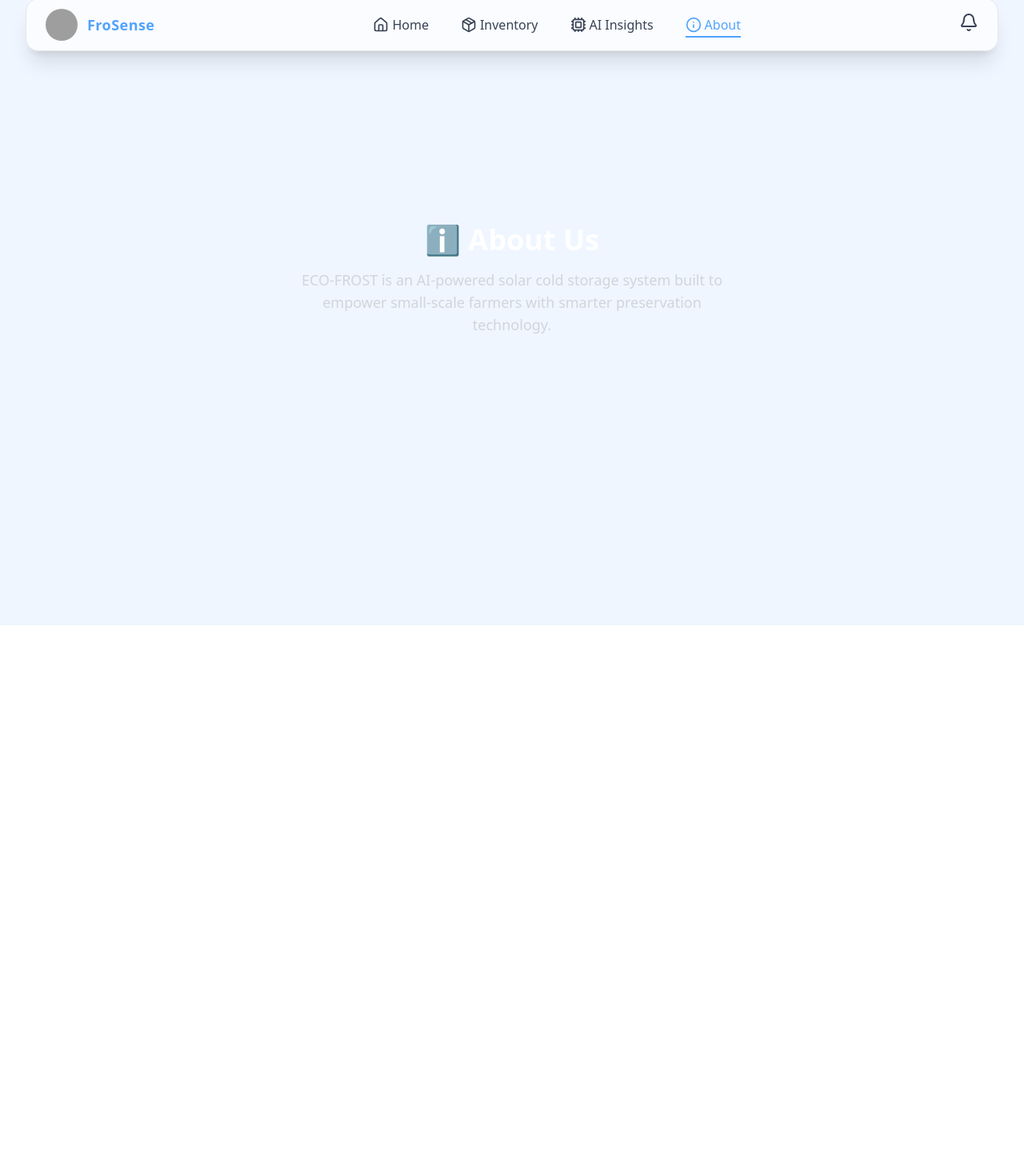
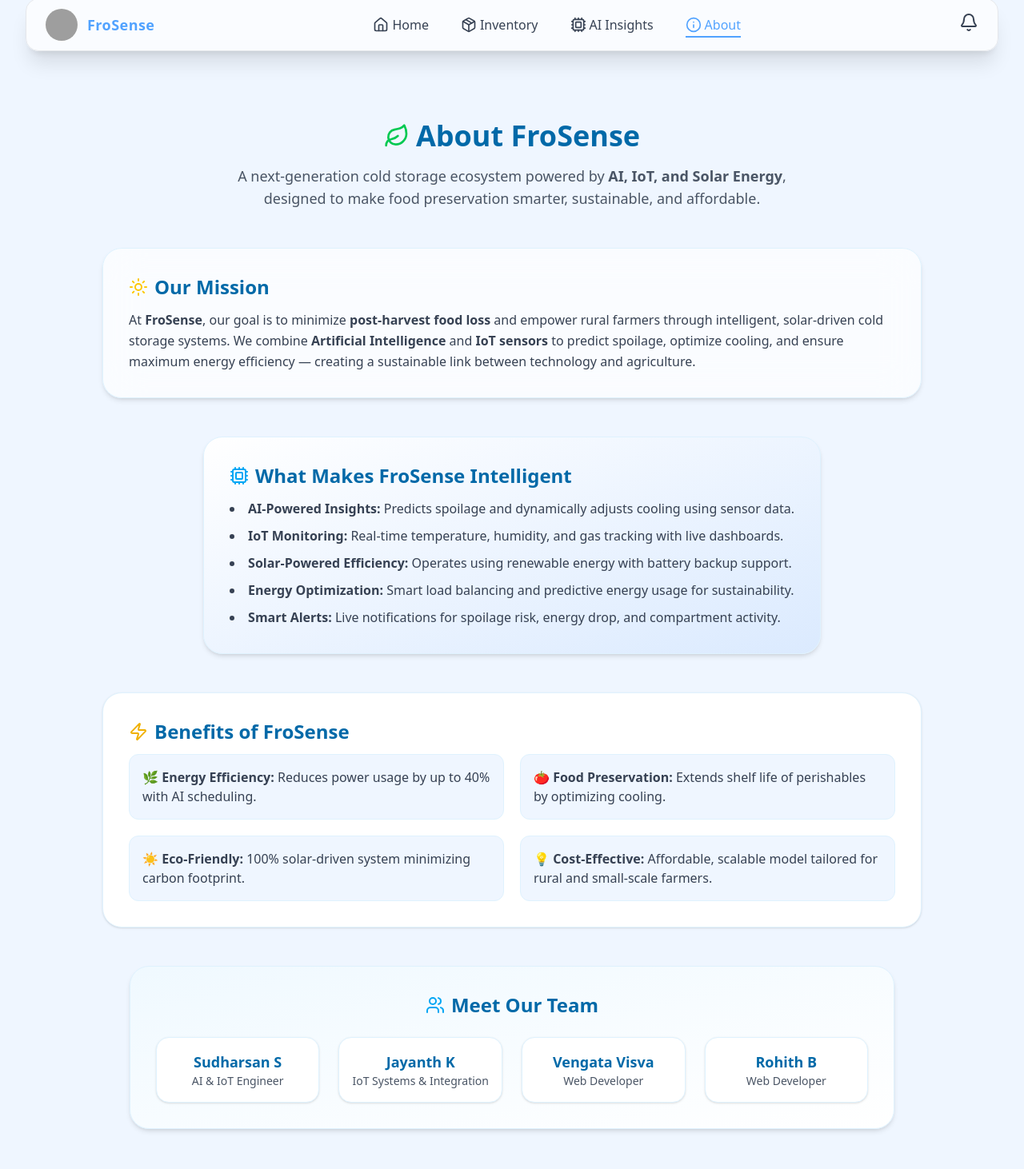
Before and after one commit to vengatavisva/FroSense, a React (Vite) app in the folder frosense/: page /about in a window 1280 px wide. Shown: the part 18-1480 px from the top of the page at 80% size. Before the commit the page ends 800 px from the top, so only its background shows below. Built offline with nearby package versions, Linux system fonts and the light colour scheme; grey boxes are pictures that could not be loaded.

Commit message:
about page(update)

```diff
--- a/frosense/src/pages/About.jsx
+++ b/frosense/src/pages/About.jsx
@@ -1,12 +1,109 @@
 import React from "react";
+import { Leaf, Cpu, Sun, Users, Zap, Thermometer } from "lucide-react";
 
 export default function About() {
   return (
-    <div className="flex flex-col items-center justify-center h-[80vh] text-white">
-      <h1 className="text-4xl font-bold mb-4">ℹ️ About Us</h1>
-      <p className="text-gray-300 text-lg max-w-xl text-center">
-        ECO-FROST is an AI-powered solar cold storage system built to empower small-scale farmers with smarter preservation technology.
-      </p>
+    <div className="bg-blue-50 min-h-screen flex flex-col items-center py-16 px-6 mt-14">
+      {/* --- Header Section --- */}
+      <div className="text-center max-w-3xl mb-12">
+        <h1 className="text-4xl font-bold text-sky-700 flex items-center justify-center gap-2">
+          <Leaf className="w-8 h-8 text-green-500" /> About FroSense
+        </h1>
+        <p className="text-gray-600 mt-4 text-lg">
+          A next-generation cold storage ecosystem powered by <b>AI, IoT, and Solar Energy</b>,
+          designed to make food preservation smarter, sustainable, and affordable.
+        </p>
+      </div>
+
+      {/* --- Mission & Goal --- */}
+      <div className="bg-white/70 backdrop-blur-xl border border-sky-100 rounded-3xl shadow-md p-8 max-w-5xl text-gray-700 mb-12">
+        <h2 className="text-2xl font-semibold text-sky-700 flex items-center gap-2 mb-3">
+          <Sun className="text-yellow-400" /> Our Mission
+        </h2>
+        <p className="leading-relaxed">
+          At <b>FroSense</b>, our goal is to minimize <b>post-harvest food loss</b> and empower
+          rural farmers through intelligent, solar-driven cold storage systems. We combine
+          <b> Artificial Intelligence </b> and <b> IoT sensors </b> to predict spoilage, optimize
+          cooling, and ensure maximum energy efficiency — creating a sustainable link between
+          technology and agriculture.
+        </p>
+      </div>
+
+      {/* --- Technical Features --- */}
+      <div className="bg-gradient-to-br from-white to-blue-100 border border-sky-100 rounded-3xl shadow-md p-8 max-w-5xl mb-12">
+        <h2 className="text-2xl font-semibold text-sky-700 flex items-center gap-2 mb-3">
+          <Cpu className="text-sky-500" /> What Makes FroSense Intelligent
+        </h2>
+        <ul className="list-disc list-inside text-gray-700 leading-relaxed space-y-2">
+          <li>
+            <b>AI-Powered Insights:</b> Predicts spoilage and dynamically adjusts cooling using sensor data.
+          </li>
+          <li>
+            <b>IoT Monitoring:</b> Real-time temperature, humidity, and gas tracking with live dashboards.
+          </li>
+          <li>
+            <b>Solar-Powered Efficiency:</b> Operates using renewable energy with battery backup support.
+          </li>
+          <li>
+            <b>Energy Optimization:</b> Smart load balancing and predictive energy usage for sustainability.
+          </li>
+          <li>
+            <b>Smart Alerts:</b> Live notifications for spoilage risk, energy drop, and compartment activity.
+          </li>
+        </ul>
+      </div>
+
+      {/* --- Benefits --- */}
+      <div className="bg-white border border-sky-100 rounded-3xl shadow-sm p-8 max-w-5xl mb-12">
+        <h2 className="text-2xl font-semibold text-sky-700 flex items-center gap-2 mb-3">
+          <Zap className="text-yellow-500" /> Benefits of FroSense
+        </h2>
+        <div className="grid grid-cols-1 sm:grid-cols-2 gap-5 text-gray-700">
+          <div className="p-4 rounded-xl bg-blue-50 border border-sky-100">
+            🌿 <b>Energy Efficiency:</b> Reduces power usage by up to 40% with AI scheduling.
+          </div>
+          <div className="p-4 rounded-xl bg-blue-50 border border-sky-100">
+            🍅 <b>Food Preservation:</b> Extends shelf life of perishables by optimizing cooling.
+          </div>
+          <div className="p-4 rounded-xl bg-blue-50 border border-sky-100">
+            ☀️ <b>Eco-Friendly:</b> 100% solar-driven system minimizing carbon footprint.
+          </div>
+          <div className="p-4 rounded-xl bg-blue-50 border border-sky-100">
+            💡 <b>Cost-Effective:</b> Affordable, scalable model tailored for rural and small-scale farmers.
+          </div>
+        </div>
+      </div>
+
+      {/* --- Team Section --- */}
+      <div className="bg-gradient-to-br from-sky-50 to-white border border-sky-100 rounded-3xl shadow-md p-8 max-w-5xl text-center">
+        <h2 className="text-2xl font-semibold text-sky-700 flex items-center justify-center gap-2 mb-6">
+          <Users className="text-sky-500" /> Meet Our Team
+        </h2>
+
+        <div className="grid grid-cols-1 sm:grid-cols-2 lg:grid-cols-4 gap-6">
+          {[
+            { name: "Sudharsan S", role: "AI & IoT Engineer" },
+            { name: "Jayanth K", role: "IoT Systems & Integration" },
+            { name: "Vengata Visva", role: "Web Developer" },
+            { name: "Rohith B", role: "Web Developer" },
+          ].map((member, i) => (
+            <div
+              key={i}
+              className="p-4 bg-white border border-sky-100 rounded-2xl shadow-sm hover:shadow-sky-200 transition-all"
+            >
+              <h3 className="font-semibold text-sky-700 text-lg">{member.name}</h3>
+              <p className="text-gray-600 text-sm">{member.role}</p>
+            </div>
+          ))}
+        </div>
+      </div>
+
+      {/* --- Footer Tagline --- */}
+      <div className="mt-12 text-center">
+        <p className="text-gray-500 text-sm">
+          © {new Date().getFullYear()} FroSense | Innovating Sustainable Cold Storage with AI & Solar Energy
+        </p>
+      </div>
     </div>
   );
 }
```
